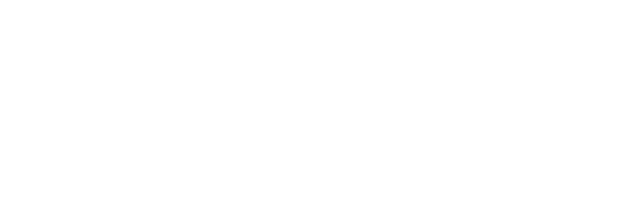
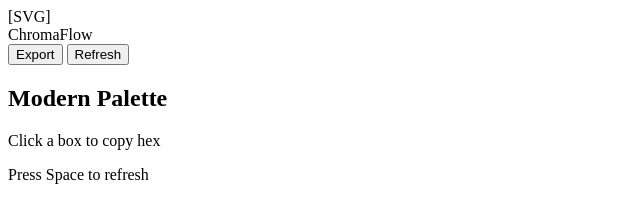
Before and after one commit to vikasprajapati3/ColorzPro, a plain HTML site: page index.html in a window 1280 px wide. Shown: the whole page, without its empty margins (0-640 px from the left). Drawn offline with Linux system fonts and the light colour scheme.

Commit message:
header added

```diff
--- a/index.html
+++ b/index.html
@@ -9,6 +9,36 @@
 
 <body>
 
+    <!-- HEADER -->
+    <header>
+        <div class="header-container">
+            <div class="logo">
+                <div class="logo-icon">[SVG]</div>
+                ChromaFlow
+            </div>
+
+            <div class="controls">
+                <button onclick="exportCSS()">Export</button>
+                <button onclick="refreshPalette()">Refresh</button>
+            </div>
+        </div>
+    </header>
+
+    <!-- MAIN -->
+    <main>
+        <div class="intro">
+            <h2>Modern Palette</h2>
+            <p>Click a box to copy hex</p>
+        </div>
+
+        <div id="paletteGrid"></div>
+    </main>
+
+    <!-- FOOTER -->
+    <footer>
+        Press Space to refresh
+    </footer>
+
 </body>
 
 </html>
```
